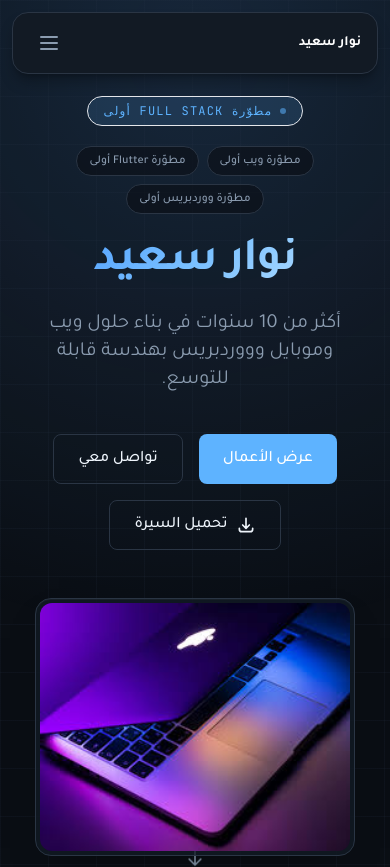
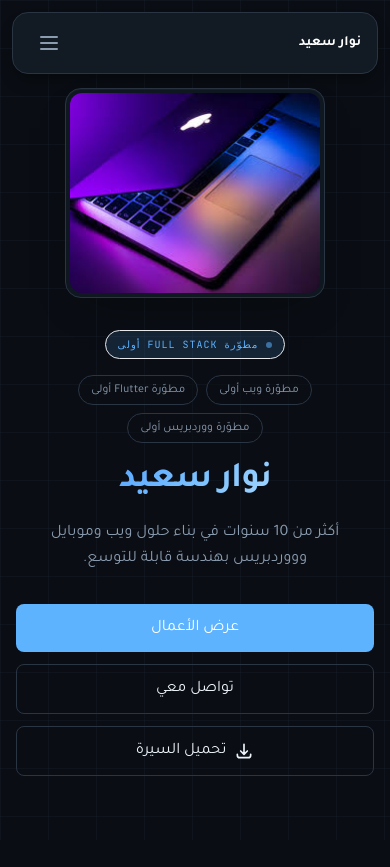
Before and after one commit to NuwrSaeed89/Nuwwar-portfolio, a Next.js app: page /ar in a window 390 px wide. Shown: the top 867 px of the page. Built offline with nearby package versions, Linux system fonts and the light colour scheme.

Commit message:
fateration

```diff
--- a/next.config.js
+++ b/next.config.js
@@ -1,4 +1,10 @@
 /** @type {import('next').NextConfig} */
-const nextConfig = {}
+const nextConfig = {
+  images: {
+    formats: ["image/avif", "image/webp"],
+    deviceSizes: [640, 750, 828, 1080, 1200],
+    imageSizes: [16, 32, 48, 64, 96, 128, 256, 384],
+  },
+};
 
-module.exports = nextConfig
+module.exports = nextConfig;
--- a/src/app/[locale]/page.tsx
+++ b/src/app/[locale]/page.tsx
@@ -1,6 +1,5 @@
 "use client";
 
-import React, { useState, type MouseEvent } from "react";
 import Header from "@/components/Header";
 import Hero from "@/components/Hero";
 import About from "@/components/About";
@@ -9,29 +8,13 @@ import Skills from "@/components/Skills";
 import Projects from "@/components/Projects";
 import Contact from "@/components/Contact";
 import Footer from "@/components/Footer";
+import { PageShell } from "@/components/PageShell";
 import { CvTailoringProvider } from "@/context/CvTailoringContext";
 
 export default function LocaleHome() {
-  const [coords, setCoords] = useState({ x: "50%", y: "20%" });
-
-  const handleMouseMove = (event: MouseEvent<HTMLDivElement>) => {
-    const { clientX, clientY, currentTarget } = event;
-    const rect = currentTarget.getBoundingClientRect();
-    const x = ((clientX - rect.left) / rect.width) * 100;
-    const y = ((clientY - rect.top) / rect.height) * 100;
-    setCoords({
-      x: `${x.toFixed(1)}%`,
-      y: `${y.toFixed(1)}%`,
-    });
-  };
-
   return (
     <CvTailoringProvider>
-      <div
-        className="relative min-h-screen overflow-hidden page-glow-wrapper"
-        onMouseMove={handleMouseMove}
-        style={{ "--mouse-x": coords.x, "--mouse-y": coords.y } as React.CSSProperties}
-      >
+      <PageShell>
         <Header />
         <main>
           <Hero />
@@ -42,7 +25,7 @@ export default function LocaleHome() {
           <Contact />
         </main>
         <Footer />
-      </div>
+      </PageShell>
     </CvTailoringProvider>
   );
 }
--- a/src/app/globals.css
+++ b/src/app/globals.css
@@ -29,11 +29,23 @@ body {
 
 /* Floating navbar: anchor links stay visible below header */
 main section[id] {
-  scroll-margin-top: 6.5rem;
+  scroll-margin-top: 5.5rem;
+}
+
+@media (min-width: 640px) {
+  main section[id] {
+    scroll-margin-top: 6.5rem;
+  }
 }
 
 #cv-download {
-  scroll-margin-top: 6.5rem;
+  scroll-margin-top: 5.5rem;
+}
+
+@media (min-width: 640px) {
+  #cv-download {
+    scroll-margin-top: 6.5rem;
+  }
 }
 
 @layer utilities {
@@ -311,6 +323,35 @@ main section[id] {
   }
 }
 
+/* Mobile: faster hero reveal, lighter effects */
+@media (max-width: 639px) {
+  .animate-fade-in-left,
+  .animate-fade-in-right {
+    animation-name: fade-in;
+    animation-duration: 0.35s;
+  }
+
+  .glass-card,
+  .glass-card-hover {
+    backdrop-filter: none;
+    -webkit-backdrop-filter: none;
+  }
+
+  .card-hover:hover {
+    transform: none;
+  }
+
+  .section-block {
+    @apply py-16;
+  }
+}
+
+@media (max-width: 1023px), (hover: none) {
+  .page-glow-wrapper::before {
+    display: none;
+  }
+}
+
 /* MacBook mockup for landing */
 .macbook-mockup {
   --mockup-radius: 12px;
--- a/src/app/layout.tsx
+++ b/src/app/layout.tsx
@@ -16,8 +16,8 @@ const jetbrains = JetBrains_Mono({
 });
 
 const tajawal = Tajawal({
-  weight: ["400", "500", "700", "800"],
-  subsets: ["arabic", "latin"],
+  weight: ["400", "700"],
+  subsets: ["arabic"],
   variable: "--font-tajawal",
   display: "swap",
 });
--- a/src/components/Hero.tsx
+++ b/src/components/Hero.tsx
@@ -9,51 +9,45 @@ export default function Hero() {
   const imageAnim = dir === "rtl" ? "animate-fade-in-left" : "animate-fade-in-right";
 
   return (
-    <section className="relative min-h-screen flex items-center justify-center overflow-hidden bg-grid pt-24 pb-12 sm:pt-28 sm:pb-16 md:pt-32 lg:pt-24 lg:pb-12">
+    <section className="relative flex flex-col justify-center overflow-hidden bg-grid pt-[5.5rem] pb-16 sm:pt-28 sm:pb-20 md:min-h-screen md:pt-32 lg:pt-24">
       <div className="absolute inset-0 bg-gradient-to-b from-[var(--bg)]/80 via-transparent to-[var(--bg)] pointer-events-none" />
-      <div className="relative z-10 w-full max-w-6xl mx-auto px-6 flex flex-col lg:flex-row items-center justify-center gap-12 lg:gap-16">
+      <div className="relative z-10 w-full max-w-6xl mx-auto px-4 sm:px-6 flex flex-col lg:flex-row items-center justify-center gap-8 sm:gap-12 lg:gap-16">
         <div
-          className={`flex-1 text-center lg:text-start max-w-xl ${textAnim}`}
+          className={`flex-1 w-full text-center lg:text-start max-w-xl order-2 lg:order-1 ${textAnim}`}
           style={{ animationDelay: "0ms" }}
           dir={dir}
         >
-          <p className="inline-flex items-center gap-2 px-4 py-1.5 rounded-full border border-[var(--accent)]/30 bg-[var(--accent-soft)] font-mono text-xs text-[var(--accent)] uppercase tracking-widest mb-5">
+          <p className="inline-flex items-center gap-2 px-3 sm:px-4 py-1.5 rounded-full border border-[var(--accent)]/30 bg-[var(--accent-soft)] font-mono text-[10px] sm:text-xs text-[var(--accent)] uppercase tracking-widest mb-4 sm:mb-5">
             <span className="w-1.5 h-1.5 rounded-full bg-[var(--accent)] animate-pulse" aria-hidden />
             {t("hero.badge")}
           </p>
-          <div className="flex flex-wrap gap-2 justify-center lg:justify-start mb-6">
-            <span className="chip-tag">
-              {t("hero.roleWeb")}
-            </span>
-            <span className="chip-tag">
-              {t("hero.roleFlutter")}
-            </span>
-            <span className="chip-tag">
-              {t("hero.roleWordPress")}
-            </span>
+          <div className="flex flex-wrap gap-2 justify-center lg:justify-start mb-4 sm:mb-6">
+            <span className="chip-tag">{t("hero.roleWeb")}</span>
+            <span className="chip-tag">{t("hero.roleFlutter")}</span>
+            <span className="chip-tag">{t("hero.roleWordPress")}</span>
           </div>
-          <h1 className="text-5xl sm:text-6xl md:text-7xl font-bold tracking-tight mb-6">
+          <h1 className="text-4xl xs:text-[2.75rem] sm:text-6xl md:text-7xl font-bold tracking-tight mb-4 sm:mb-6 leading-tight">
             <span className="gradient-text inline-block">{t("site.name")}</span>
           </h1>
-          <p className="text-xl text-[var(--muted)] max-w-2xl mx-auto lg:mx-0 mb-10">
+          <p className="text-base sm:text-xl text-[var(--muted)] max-w-2xl mx-auto lg:mx-0 mb-8 sm:mb-10 leading-relaxed">
             {t("hero.tagline")}
           </p>
-          <div className="flex flex-wrap gap-4 justify-center lg:justify-start">
+          <div className="flex flex-col xs:flex-row flex-wrap gap-3 sm:gap-4 justify-center lg:justify-start">
             <a
               href="#projects"
-              className="inline-flex items-center px-6 py-3 rounded-lg bg-[var(--accent)] text-white font-medium hover:opacity-90 transition-opacity"
+              className="inline-flex items-center justify-center px-6 py-3 rounded-lg bg-[var(--accent)] text-white font-medium hover:opacity-90 transition-opacity w-full xs:w-auto"
             >
               {t("hero.viewWork")}
             </a>
             <a
               href="#contact"
-              className="inline-flex items-center px-6 py-3 rounded-lg border border-[var(--border)] text-[var(--text)] font-medium hover:bg-[var(--surface)] transition-colors"
+              className="inline-flex items-center justify-center px-6 py-3 rounded-lg border border-[var(--border)] text-[var(--text)] font-medium hover:bg-[var(--surface)] transition-colors w-full xs:w-auto"
             >
               {t("hero.getInTouch")}
             </a>
             <a
               href="#cv-download"
-              className="inline-flex items-center gap-2 px-6 py-3 rounded-lg border border-[var(--border)] text-[var(--text)] font-medium hover:bg-[var(--surface)] hover:border-[var(--accent)] hover:text-[var(--accent)] transition-colors"
+              className="inline-flex items-center justify-center gap-2 px-6 py-3 rounded-lg border border-[var(--border)] text-[var(--text)] font-medium hover:bg-[var(--surface)] hover:border-[var(--accent)] hover:text-[var(--accent)] transition-colors w-full xs:w-auto"
             >
               <svg className="w-5 h-5 shrink-0" fill="none" stroke="currentColor" viewBox="0 0 24 24">
                 <path
@@ -68,7 +62,7 @@ export default function Hero() {
           </div>
         </div>
         <div
-          className={`flex-shrink-0 w-full max-w-[320px] sm:max-w-[380px] lg:max-w-[420px] ${imageAnim}`}
+          className={`flex-shrink-0 w-full max-w-[260px] xs:max-w-[300px] sm:max-w-[380px] lg:max-w-[420px] order-1 lg:order-2 ${imageAnim}`}
           style={{ animationDelay: "120ms" }}
         >
           <div className="rounded-2xl overflow-hidden shadow-2xl ring-1 ring-[var(--border-bright)] glass-card p-1">
@@ -77,6 +71,7 @@ export default function Hero() {
               alt="Nuwwar Saeed — Senior Full Stack Developer portfolio"
               width={900}
               height={600}
+              sizes="(max-width: 640px) 260px, (max-width: 1024px) 380px, 420px"
               className="w-full h-auto object-cover rounded-xl"
               priority
             />
@@ -84,7 +79,7 @@ export default function Hero() {
         </div>
       </div>
       <div
-        className="absolute bottom-8 left-1/2 -translate-x-1/2 animate-fade-in"
+        className="hidden sm:flex absolute bottom-6 sm:bottom-8 left-1/2 -translate-x-1/2 animate-fade-in"
         style={{ animationDelay: "400ms", animationFillMode: "both" }}
       >
         <a
--- /dev/null
+++ b/src/components/PageShell.tsx
@@ -0,0 +1,45 @@
+"use client";
+
+import { useEffect, useState, type CSSProperties, type MouseEvent, type ReactNode } from "react";
+
+type PageShellProps = {
+  children: ReactNode;
+};
+
+/** Mouse-follow glow only on desktop pointers — skipped on touch for performance. */
+export function PageShell({ children }: PageShellProps) {
+  const [glowEnabled, setGlowEnabled] = useState(false);
+  const [coords, setCoords] = useState({ x: "50%", y: "20%" });
+
+  useEffect(() => {
+    const mq = window.matchMedia("(pointer: fine) and (min-width: 1024px)");
+    const update = () => setGlowEnabled(mq.matches);
+    update();
+    mq.addEventListener("change", update);
+    return () => mq.removeEventListener("change", update);
+  }, []);
+
+  const handleMouseMove = (event: MouseEvent<HTMLDivElement>) => {
+    if (!glowEnabled) return;
+    const { clientX, clientY, currentTarget } = event;
+    const rect = currentTarget.getBoundingClientRect();
+    setCoords({
+      x: `${(((clientX - rect.left) / rect.width) * 100).toFixed(1)}%`,
+      y: `${(((clientY - rect.top) / rect.height) * 100).toFixed(1)}%`,
+    });
+  };
+
+  return (
+    <div
+      className={`relative min-h-screen overflow-x-hidden ${glowEnabled ? "page-glow-wrapper" : ""}`}
+      onMouseMove={glowEnabled ? handleMouseMove : undefined}
+      style={
+        glowEnabled
+          ? ({ "--mouse-x": coords.x, "--mouse-y": coords.y } as CSSProperties)
+          : undefined
+      }
+    >
+      {children}
+    </div>
+  );
+}
--- a/tailwind.config.ts
+++ b/tailwind.config.ts
@@ -7,6 +7,14 @@ const config: Config = {
     "./src/app/**/*.{js,ts,jsx,tsx,mdx}",
   ],
   theme: {
+    screens: {
+      xs: "480px",
+      sm: "640px",
+      md: "768px",
+      lg: "1024px",
+      xl: "1280px",
+      "2xl": "1536px",
+    },
     extend: {
       fontFamily: {
         sans: ["var(--font-display)", "system-ui", "sans-serif"],
```
Also changed, not shown: src/components/Projects.tsx (+18 -13 lines).
